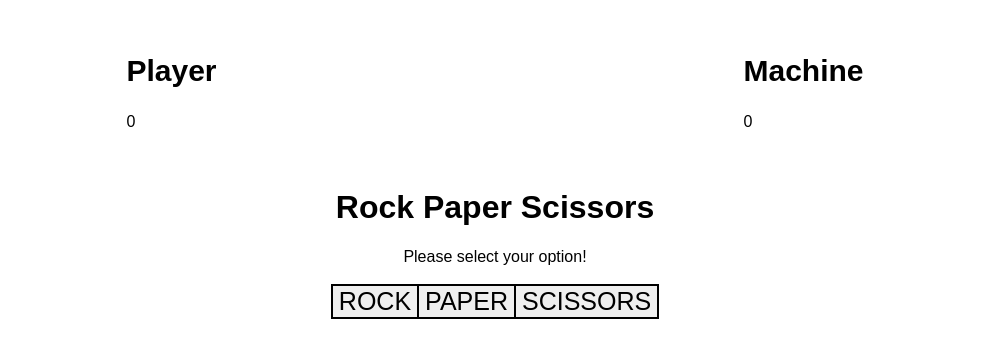
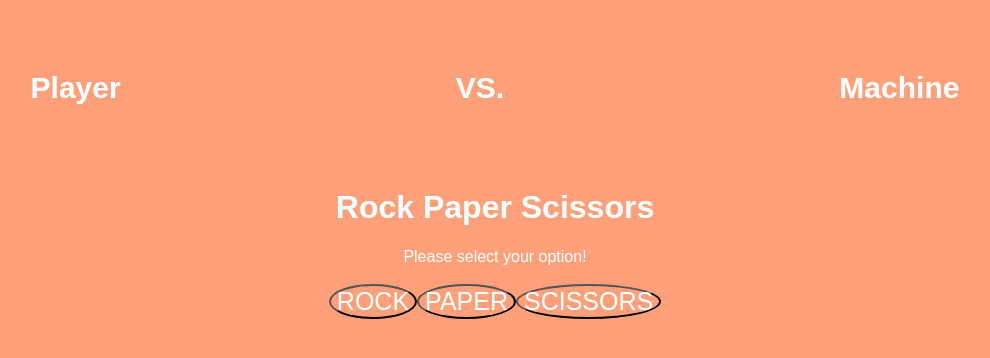
Before and after one commit to sjohnston92/Rock-Papaer-Scissors, a plain HTML site: page index.html in a window 1280 px wide. Shown: the whole page, without its empty margins (145-1135 px from the left). Drawn offline with Linux system fonts and the light colour scheme.

Commit message:
CSS updates

```diff
--- a/index.html
+++ b/index.html
@@ -6,11 +6,14 @@
     <div class="score">
       <div class="player-score">
         <h2>Player</h2>
-        <p>0</p>
+
+      </div>
+      <div>
+        <h2>VS.</h2>
       </div>
       <div class="computer-score">
         <h2>Machine</h2>
-        <p>0</p>
+
       </div>
     </div>
     <div id="app">
--- a/styles.css
+++ b/styles.css
@@ -1,5 +1,7 @@
 * {
   font-family: sans-serif;
+  background-color: lightsalmon;
+  color: azure;
 }
 
 
@@ -30,7 +32,11 @@ h1 {
 }
 
 .choice {
-  border: 1px solid;
   font-size: 25px;
   text-align: center;
 }
+
+button{
+  border: 2px 2px azure;
+  border-radius: 70%;
+}
```
